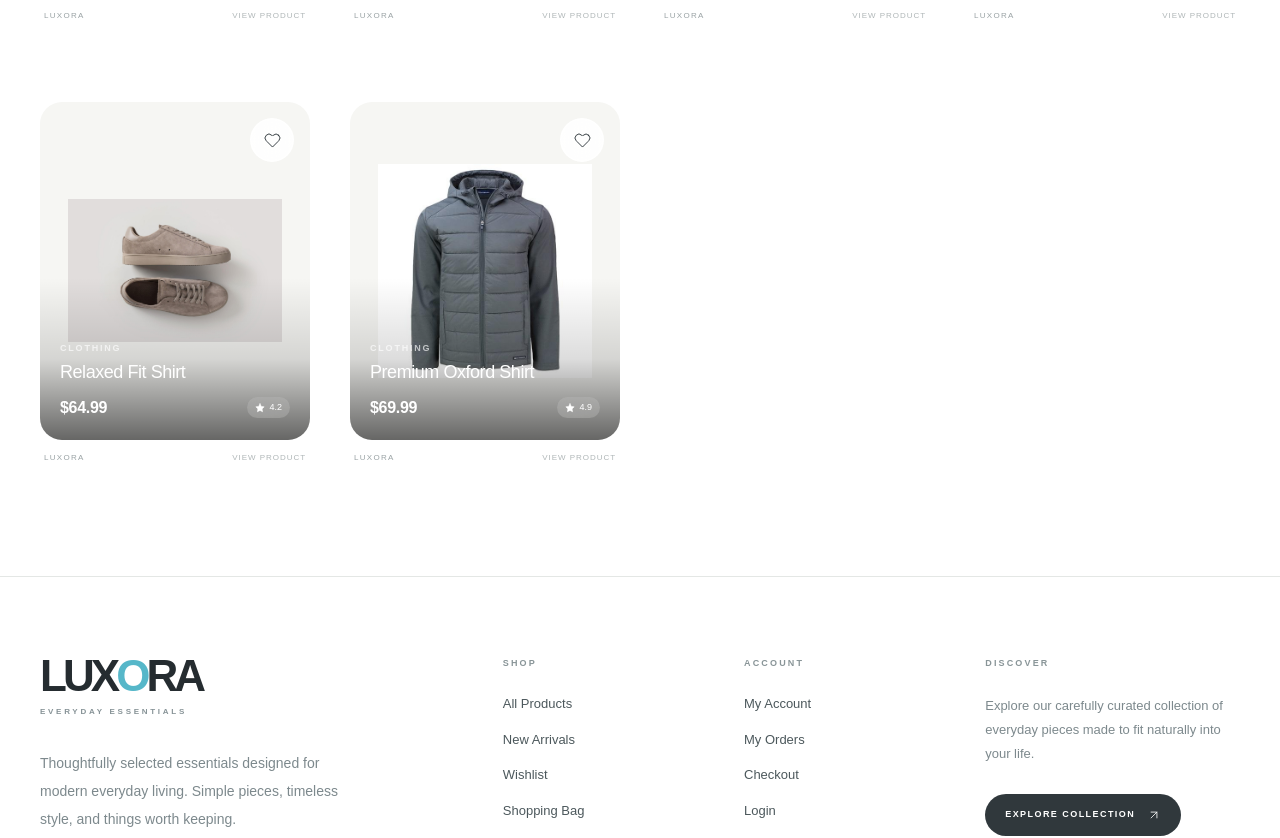
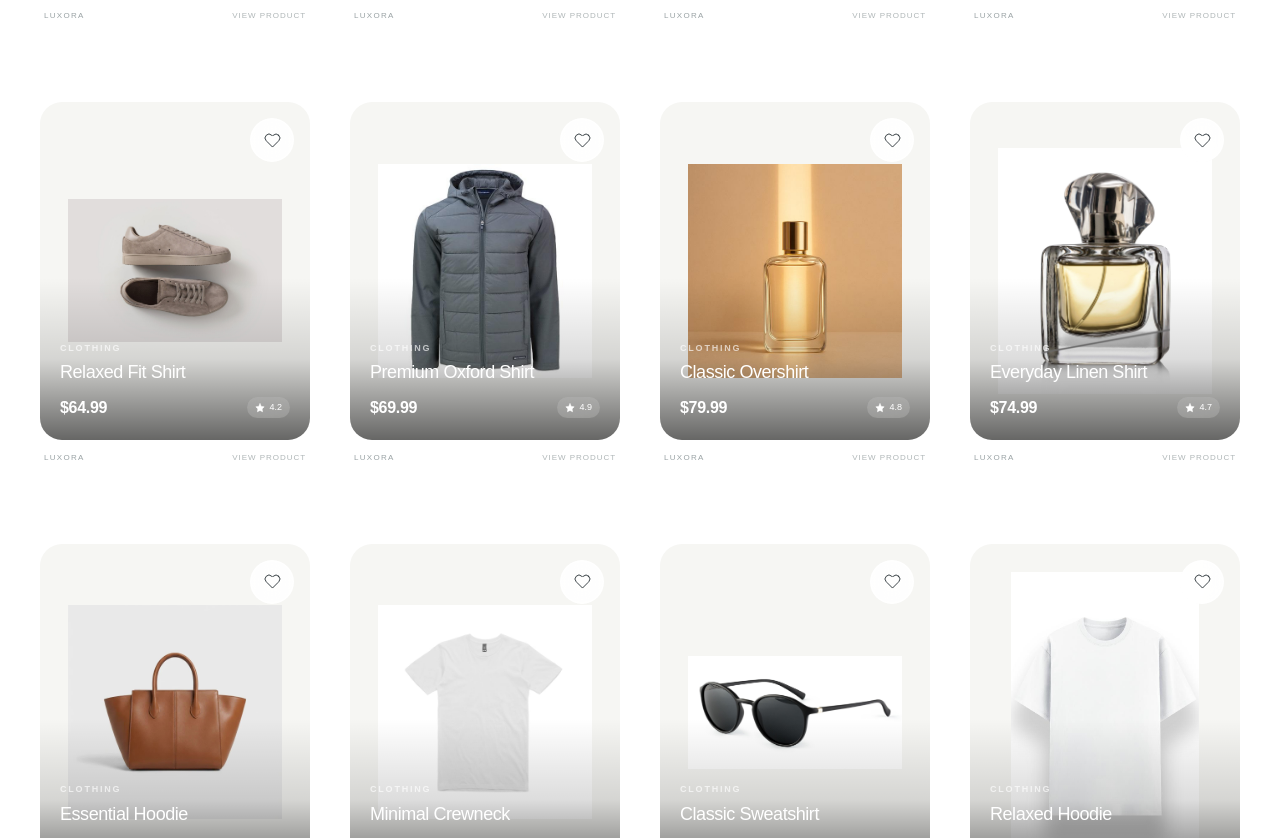
Before and after one commit to ahmedabualkhair903/shopping-project, a Next.js app: page / in a window 1280 px wide. Shown: the part 2628-3466 px from the top of the page. Built offline with nearby package versions, Linux system fonts and the light colour scheme.

Commit message:
Increase PRODUCTS_PER_BATCH from 9 to 12

```diff
--- a/components/ProductGrid/ProductGrid.tsx
+++ b/components/ProductGrid/ProductGrid.tsx
@@ -9,7 +9,7 @@ type ProductGridProps = {
   products: Product[];
 };
 
-const PRODUCTS_PER_BATCH = 9;
+const PRODUCTS_PER_BATCH = 12;
 const LOADING_DELAY = 1200;
 
 const ProductGrid = ({
```
